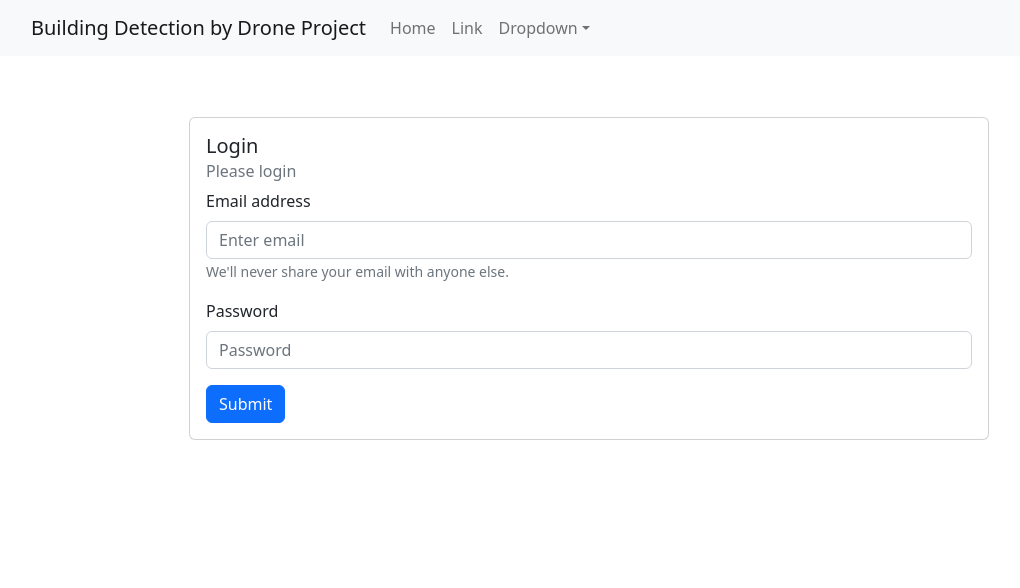
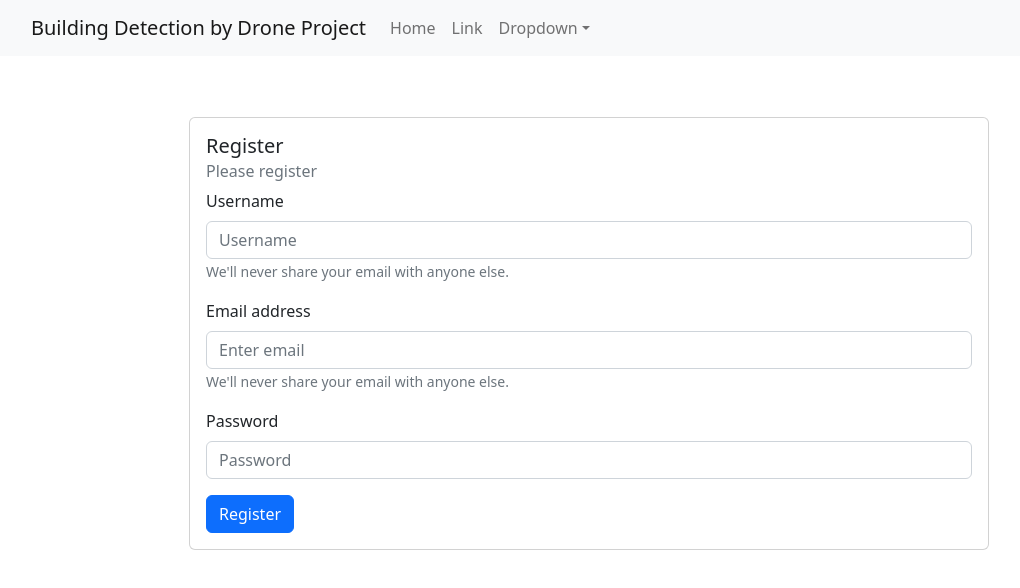
Before and after one commit to jonher16KAIST/drone, a React (Create React App) app in the folder drone/: page / in a window 1280 px wide. Shown: the top 588 px of the page, without its empty margins (51-1071 px from the left). Built offline with nearby package versions, Linux system fonts and the light colour scheme.

Commit message:
added register component

```diff
--- a/drone/src/App.js
+++ b/drone/src/App.js
@@ -1,6 +1,7 @@
 import './App.css';
 import 'bootstrap/dist/css/bootstrap.min.css';
 import Login from "./pages/Login"
+import Register from "./pages/Register"
 import HeaderBar from "./components/HeaderBar"
 
 
@@ -10,7 +11,7 @@ function App() {
     <HeaderBar />
     <div className="app">
 
-      <Login />
+      <Register />
     </div>
     </>
   );
--- /dev/null
+++ b/drone/src/pages/Register.jsx
@@ -0,0 +1,84 @@
+import { useState } from "react";
+import { Form, Button, Card } from "react-bootstrap";
+
+const Login = () => {
+
+  const server = {ip: '192.168.0.105', port: "1337"}
+
+  const [username, setUsername] = useState("");
+  const [pwd, setPwd] = useState("");
+  const [email, setEmail] = useState("");
+
+  async function registerUser(event) {
+    event.preventDefault()
+    const response = await fetch(`http://${server.ip}:${server.port}/api/register`, {
+      method: 'POST',
+      headers: {
+        'Content-Type': 'application/json',
+      },
+      body: JSON.stringify({
+        username,
+        email,
+        pwd,
+      }),
+    })
+    const data = await response.json()
+    console.log(data)
+  }
+
+  return (
+    <div className="p-5 d-flex justify-content-center">
+      <Card style={{ width: "50rem" }}>
+        <Card.Body>
+          <Card.Title>Register</Card.Title>
+          <Card.Subtitle className="mb-2 text-muted">
+            Please register
+          </Card.Subtitle>
+
+          <Form onSubmit={registerUser}>
+            <Form.Group className="mb-3" controlId="formBasicEmail">
+              <Form.Label>Username</Form.Label>
+              <Form.Control
+                value={username}
+                onChange={(e) => setUsername(e.target.value)}
+                type="text"
+                placeholder="Username"
+              />
+              <Form.Text className="text-muted">
+                We'll never share your email with anyone else.
+              </Form.Text>
+            </Form.Group>
+            <Form.Group className="mb-3" controlId="formBasicEmail">
+              <Form.Label>Email address</Form.Label>
+              <Form.Control
+                value={email}
+                onChange={(e) => setEmail(e.target.value)}
+                type="email"
+                placeholder="Enter email"
+              />
+              <Form.Text className="text-muted">
+                We'll never share your email with anyone else.
+              </Form.Text>
+            </Form.Group>
+
+            <Form.Group className="mb-3" controlId="formBasicPassword">
+              <Form.Label>Password</Form.Label>
+              <Form.Control
+                value={pwd}
+                onChange={(e) => setPwd(e.target.value)}
+                type="password"
+                placeholder="Password"
+              />
+            </Form.Group>
+
+            <Button variant="primary" type="submit">
+              Register
+            </Button>
+          </Form>
+        </Card.Body>
+      </Card>
+    </div>
+  );
+};
+
+export default Login;
```
